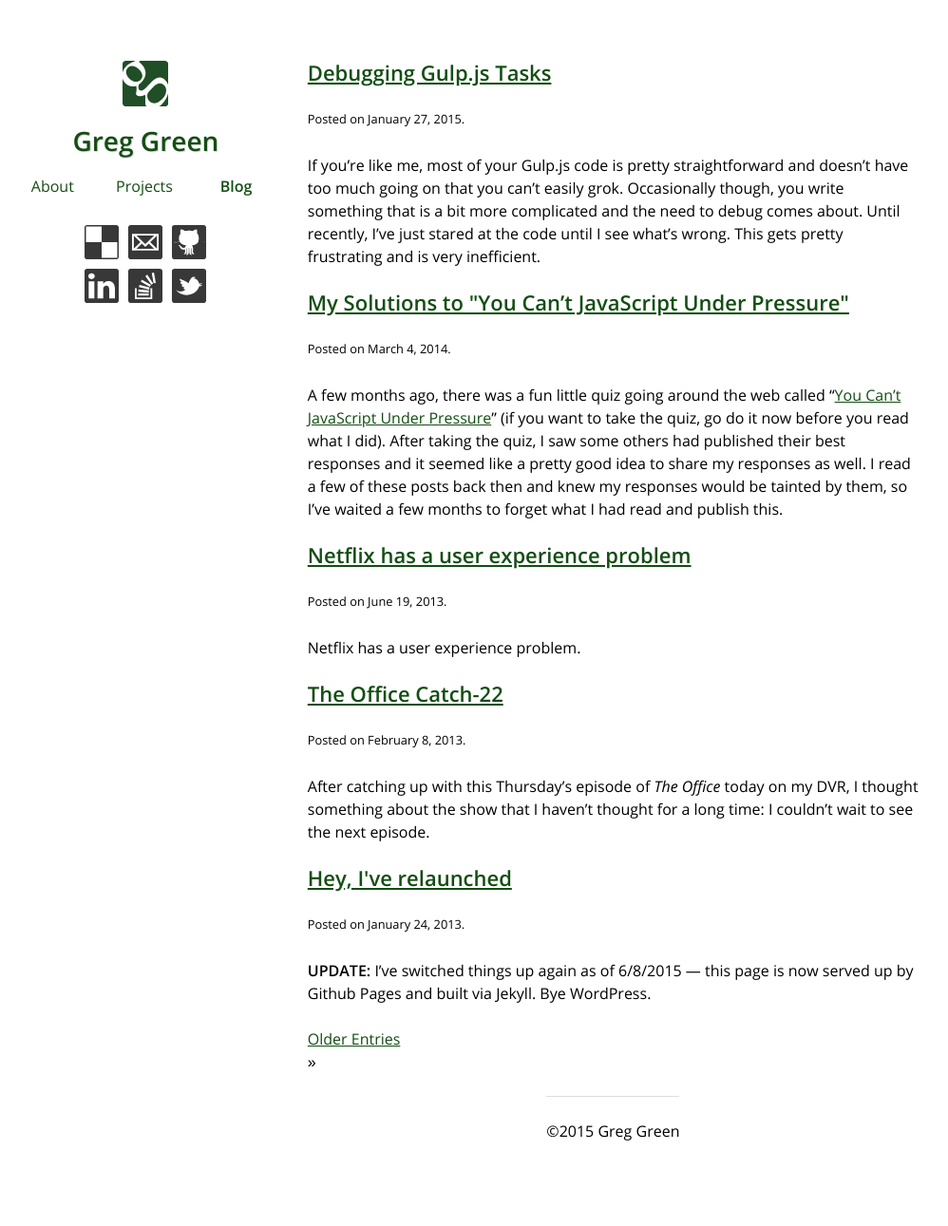
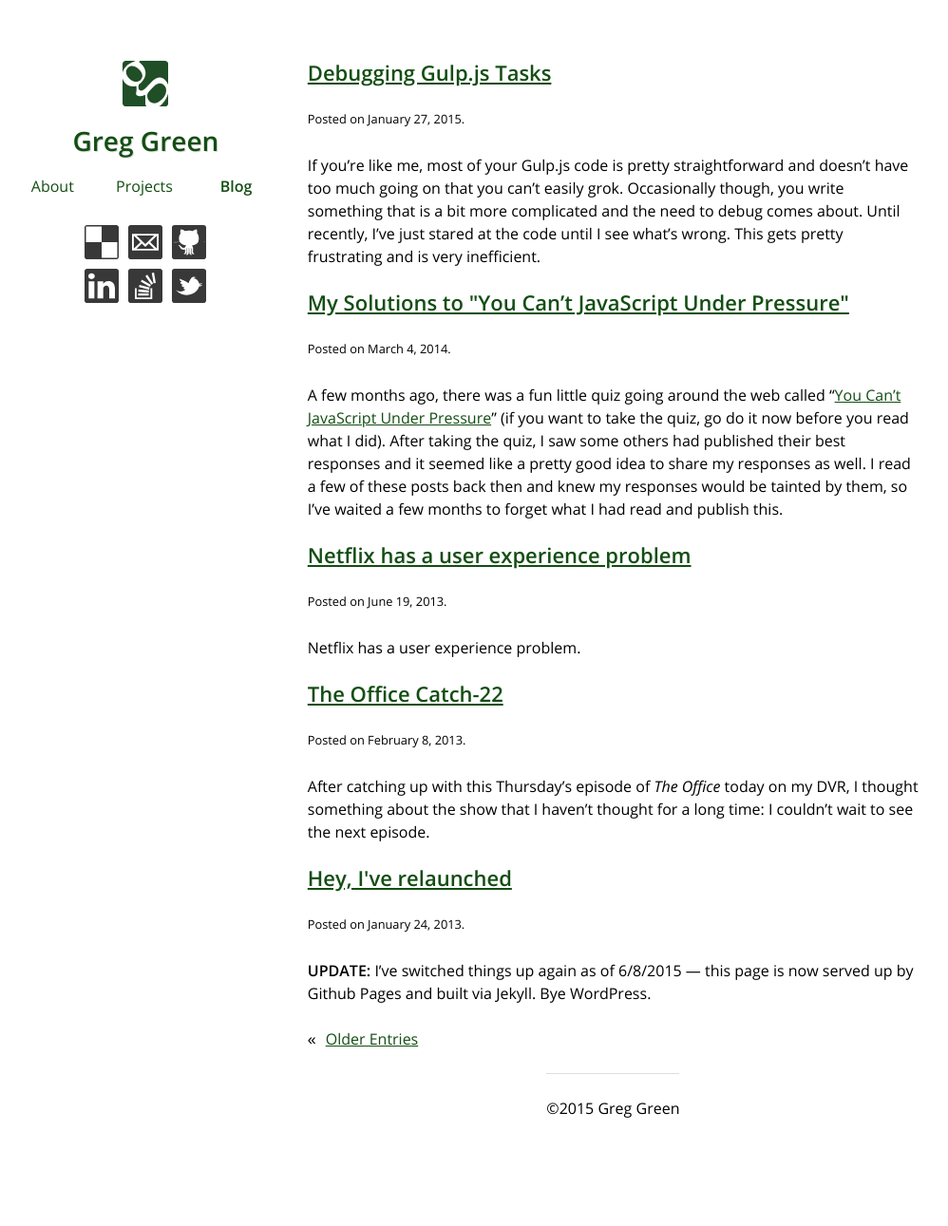
Before and after one commit to greg5green/greg5green.github.io, a Jekyll site: the page built from blog/index.html, in a window 1280 px wide. Shown: the whole page at 95% size, without its empty margins (153-1151 px from the left). Built offline with Jekyll 4.4.1, drawn with Linux system fonts in a browser that asks for light colours; the list of posts is cut into pages by our own code; after the commit the page ends 1267 px from its top, so only the background shows below that.

Commit message:
Styled pagination

```diff
--- a/_layouts/post.html
+++ b/_layouts/post.html
@@ -20,9 +20,8 @@
                     <div class="pagination-link-indicator">&laquo;</div>
                     <a href="{{ page.previous.url }}">{{ page.previous.title }}</a>
                 {% endif %}
-            </div><!--
-                hacky comment as easy fix for white space between inline-block elements
-            --><div class="pagination-link pagination-link--next">
+            </div>
+            <div class="pagination-link pagination-link--next">
                 {% if page.next %}
                     <a href="{{ page.next.url }}">{{ page.next.title }}</a>
                     <div class="pagination-link-indicator">&raquo;</div>
--- /dev/null
+++ b/_sass/components/_pagination.scss
@@ -0,0 +1,27 @@
+.pagination {
+  display: flex;
+  margin-bottom: 2.4rem;
+}
+
+.pagination-link {
+  align-items: center;
+  display: flex;
+  flex: 1;
+}
+
+.pagination-link--previous {
+  .pagination-link-indicator {
+    margin-right: 1rem;
+  }
+}
+
+.pagination-link--next {
+  a {
+    flex-grow: 1;
+    text-align: right;
+  }
+
+  .pagination-link-indicator {
+    margin-left: 1rem;
+  }
+}
--- a/_sass/layouts/_main.scss
+++ b/_sass/layouts/_main.scss
@@ -26,7 +26,6 @@ body {
 
 .sidebar {
     box-sizing: border-box;
-    padding-right: 2.4rem;
 
     .sm-icons {
         display: none;
@@ -34,6 +33,7 @@ body {
 
     @media #{$desktop-up} {
         flex: 1 33%;
+        padding-right: 2.4rem;
 
         .sm-icons {
             display: inherit;
--- a/assets/stylesheets/style.scss
+++ b/assets/stylesheets/style.scss
@@ -44,6 +44,7 @@
 
 @import 'components/code-highlighting';
 @import 'components/footer';
+@import 'components/pagination';
 @import 'components/sidebar';
 @import 'components/site-nav';
 @import 'components/sm-icons';
--- a/blog/index.html
+++ b/blog/index.html
@@ -27,15 +27,14 @@ title: Blog
 
     <footer class="pagination">
         <div class="pagination-link pagination-link--previous">
+            {% if paginator.next_page %}
+                <div class="pagination-link-indicator">&laquo;</div>
+                <a href="{{ paginator.next_page_path }}">Older Entries</a>
+            {% endif %}
+        </div>
+        <div class="pagination-link pagination-link--next">
             {% if paginator.previous_page %}
-                <div class="pagination-link-indicator">&laquo;</div>
                 <a href="{{ paginator.previous_page_path }}">Newer Entries</a>
-            {% endif %}
-        </div><!--
-            hacky comment as easy fix for white space between inline-block elements
-        --><div class="pagination-link pagination-link--next">
-            {% if paginator.next_page %}
-                <a href="{{ paginator.next_page_path }}">Older Entries</a>
                 <div class="pagination-link-indicator">&raquo;</div>
             {% endif %}
         </div>
```
